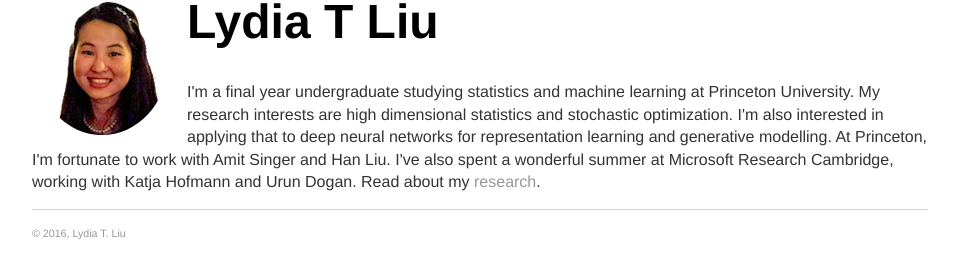
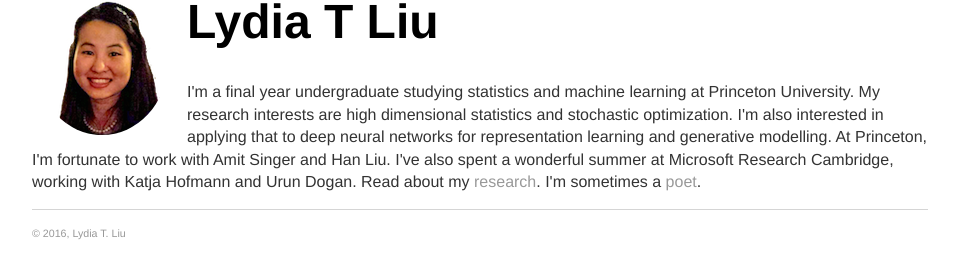
Before and after one commit to serenalwang/serenalwang.github.io, a Jekyll site: the page built from index.html, in a window 1280 px wide. Shown: the part 122-400 px from the top of the page, without its empty margins (160-1117 px from the left). Built offline with Jekyll 4.4.1, drawn with Linux system fonts in a browser that asks for light colours.

Commit message:
Update index.html

```diff
--- a/index.html
+++ b/index.html
@@ -11,5 +11,6 @@ title: Lydia T Liu
 			interested in applying that to deep neural networks for representation learning
 			and generative modelling. At Princeton, I'm fortunate to work with Amit Singer and Han Liu.
 			I've also spent a wonderful summer at Microsoft Research Cambridge, working with Katja Hofmann
-			and Urun Dogan. Read about my <a href="/projects">research</a>.</p>
+			and Urun Dogan. Read about my <a href="/projects">research</a>. I'm sometimes a
+			<a href="/writing">poet</a>.</p>
 </div><!-- /.blurb -->
```
